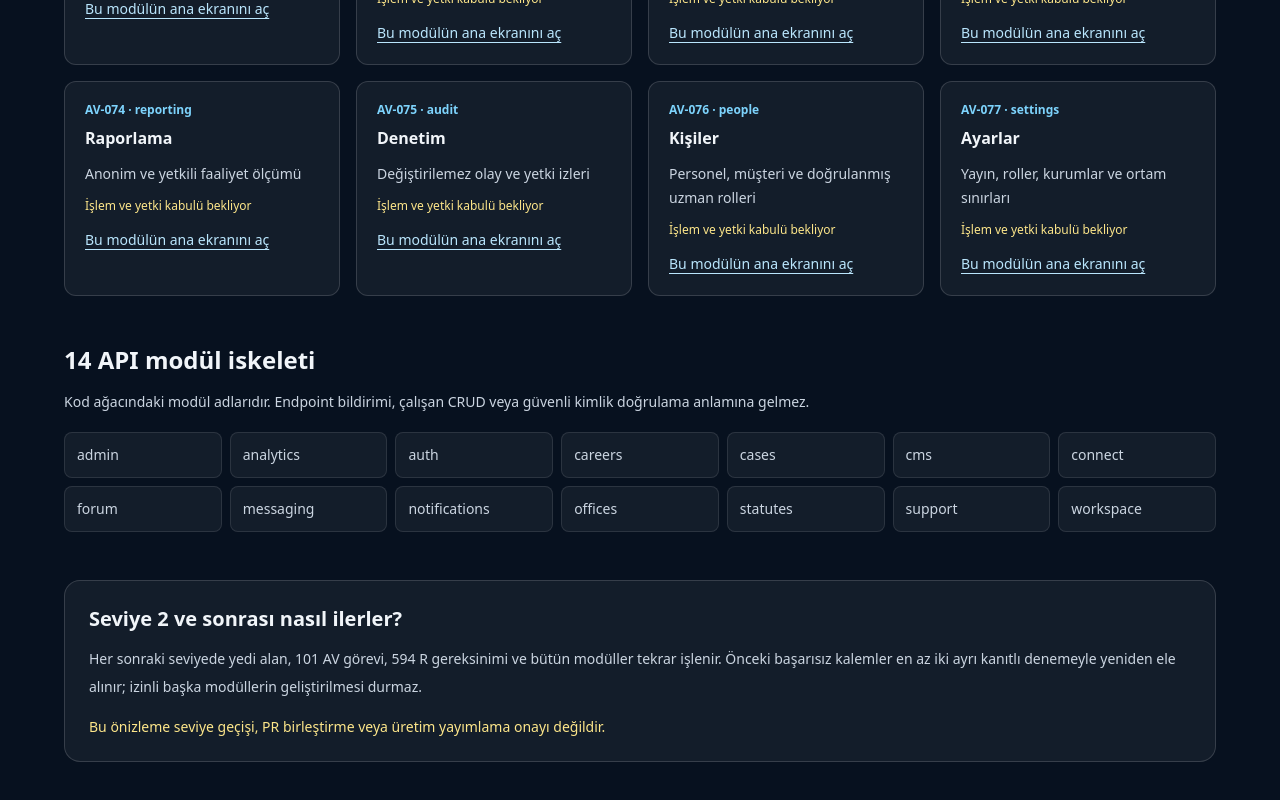
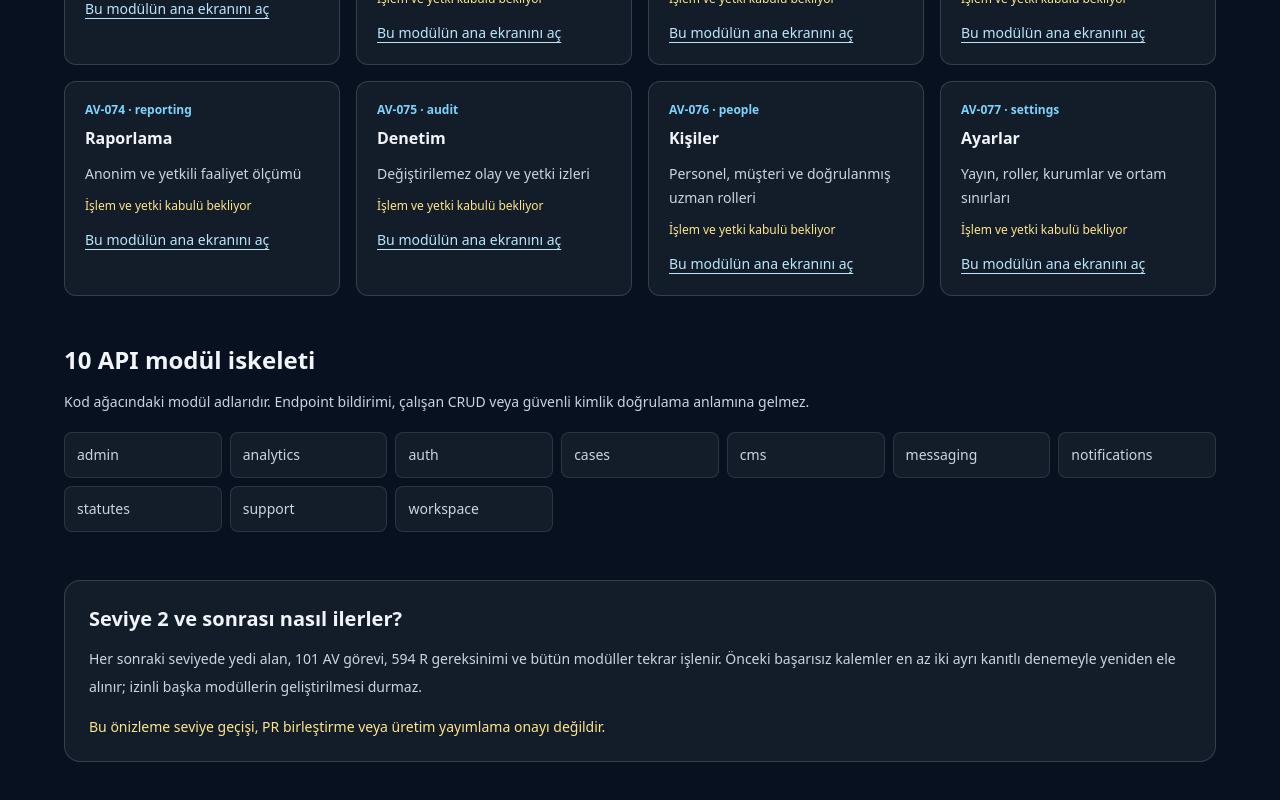
Before and after one commit to netadalet-oss/avofis-platform, a Next.js app in the folder admin/: page /seviye-1-onizleme in a window 1280 px wide. Shown: the part 1372-2172 px from the top of the page. Built offline with nearby package versions, Linux system fonts and the light colour scheme.

Commit message:
refactor(scope): align admin scope and sole HTTP preview with 10 AVOfis API modules

```diff
--- a/admin/src/app/seviye-1-onizleme/page.tsx
+++ b/admin/src/app/seviye-1-onizleme/page.tsx
@@ -27,9 +27,8 @@ const staffModules = [
 ] as const;
 
 const backendModules = [
-  "admin","analytics","auth","careers","cases","cms","connect",
-  "forum","messaging","notifications","offices","statutes",
-  "support","workspace"
+  "admin","analytics","auth","cases","cms","messaging",
+  "notifications","statutes","support","workspace"
 ] as const;
 
 const workstreams = [
```
